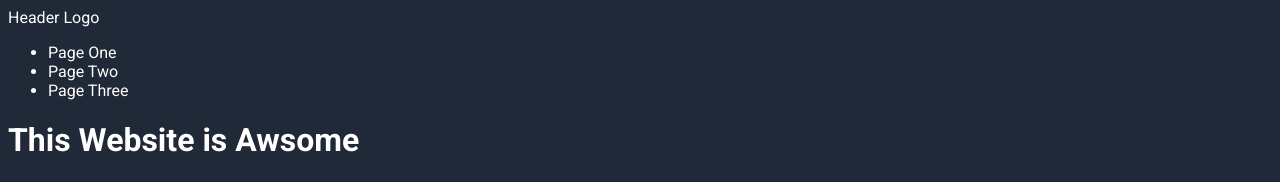
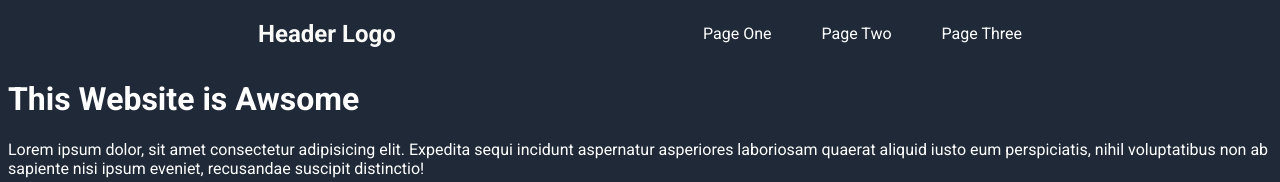
Before and after one commit to etterage/odin-landing-page, a plain HTML site: page index.html in a window 1280 px wide. Shown: the top 182 px of the page. Drawn offline with Linux system fonts and the light colour scheme.

Commit message:
added style in the header part in index.html

```diff
--- a/style.css
+++ b/style.css
@@ -5,3 +5,27 @@ body{
     font-family: 'Roboto', sans-serif;
     color: white;
 }
+
+.header {
+    display: flex;
+    align-items: center;
+    justify-content: space-between;
+    padding: 0 250px 0 250px;
+}
+
+.logo {
+    font-size: 24px;
+    color: #F9FAF8;
+    font-weight: 600;
+    cursor: pointer;
+}
+
+.pages ul {
+    list-style: none;
+    display: flex;
+    gap: 50px;
+}
+
+.pages li {
+    cursor: pointer;
+}
```
